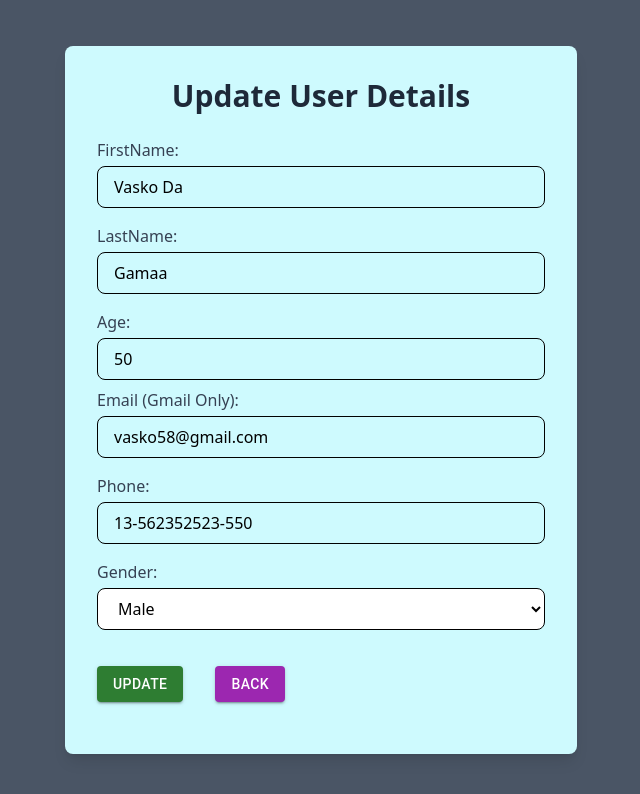
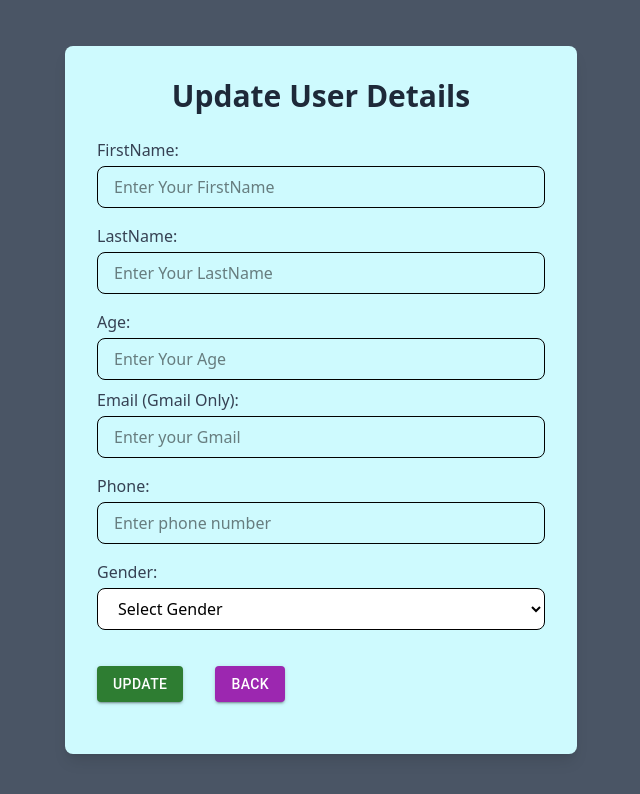
Before and after one commit to Samsul7718/user_management, a React (Vite) app: page /update/1 in a window 1280 px wide. Shown: the top 794 px of the page, without its empty margins (319-959 px from the left). Built offline with nearby package versions, Linux system fonts and the light colour scheme; no server answers; data requests are answered from the project's data file.

Commit message:
firebse connected

```diff
--- a/package.json
+++ b/package.json
@@ -16,6 +16,7 @@
     "@mui/x-data-grid": "^7.27.3",
     "@tailwindcss/vite": "^4.0.14",
     "axios": "^1.8.3",
+    "firebase": "^11.4.0",
     "react": "^19.0.0",
     "react-dom": "^19.0.0",
     "react-router-dom": "^7.3.0",
--- a/src/component/Create.jsx
+++ b/src/component/Create.jsx
@@ -34,25 +34,46 @@ const Create = () => {
     }
     setValues({ name: "", email: "", phone: "", gender: "" });
 
-    // First, get the existing users from db.json
+    // Firebase Realtime Database URL
+    const firebaseUrl =
+      "https://user-data-ce182-default-rtdb.asia-southeast1.firebasedatabase.app/users.json";
+
+    // Post new user data to Firebase
     axios
-      .get("http://localhost:3001/users")
-      .then((res) => {
-        const users = res.data;
-        const newId =
-          users.length > 0 ? Math.max(...users.map((user) => user.id)) + 1 : 1;
-
-        // Create new user with the next ID
-        const newUser = { ...values, id: String(newId) };
-
-        //  Post new user
-        return axios.post("http://localhost:3001/users", newUser);
-      })
+      .post(firebaseUrl, values) // Firebase auto-generates unique IDs
       .then(() => {
+        setValues({
+          FirstName: "",
+          LastName: "",
+          email: "",
+          phone: "",
+          gender: "",
+          age: "",
+        });
         navigate("/");
       })
-      .catch((err) => console.log(err));
+      .catch((err) => console.error("Error posting data:", err));
   };
+
+  // First, get the existing users from db.json
+  //   axios
+  //     .get("http://localhost:3001/users")
+  //     .then((res) => {
+  //       const users = res.data;
+  //       const newId =
+  //         users.length > 0 ? Math.max(...users.map((user) => user.id)) + 1 : 1;
+
+  //       // Create new user with the next ID
+  //       const newUser = { ...values, id: String(newId) };
+
+  //       //  Post new user
+  //       return axios.post("http://localhost:3001/users", newUser);
+  //     })
+  //     .then(() => {
+  //       navigate("/");
+  //     })
+  //     .catch((err) => console.log(err));
+  // };
 
   return (
     <div className="flex min-h-screen items-center justify-center bg-gray-600">
--- a/src/component/Home.jsx
+++ b/src/component/Home.jsx
@@ -15,34 +15,51 @@ const Home = () => {
   // Delete user
   const handleDelete = (id) => {
     axios
-      .delete(`http://localhost:3001/users/${id}`)
+      .delete(
+        `https://user-data-ce182-default-rtdb.asia-southeast1.firebasedatabase.app/users/${id}.json`
+      )
       .then(() => {
         const updatedUsers = data.filter((u) => u.id !== id);
-        const reassignedUsers = updatedUsers.map((user, index) => ({
-          ...user,
-          id: (index + 1).toString(),
-        }));
-        setData(reassignedUsers);
-
-        // Update the db.json file with reassigned users
-        axios.update("/users", reassignedUsers);
-
-        console.log("User deleted", reassignedUsers);
+        setData(updatedUsers);
+        console.log("User deleted", updatedUsers);
       })
       .catch((err) => console.log(err));
   };
 
+  // useEffect(() => {
+  //   axios
+  //     .get(
+  //       "https://user-data-ce182-default-rtdb.asia-southeast1.firebasedatabase.app/users.json"
+  //     )
+  //     .then((res) => {
+  //       const data = res.data;
+  //       if (data) {
+  //         const manual = Object.keys(data).map((key) => ({
+  //           id: key,
+  //           ...data[key],
+  //           name: `${data[key].FirstName || ""} ${data[key].LastName || ""}`,
+  //         }));
+  //         setData(manual);
+  //       }
+  //     })
+  //     .catch((err) => console.error("Error fetching data:", err));
+  // }, []);
+
   useEffect(() => {
     axios
-      .get("http://localhost:3001/users")
+      .get(
+        "https://user-data-ce182-default-rtdb.asia-southeast1.firebasedatabase.app/users.json"
+      )
       .then((res) => {
-        let manual = res?.data?.map((res) => ({
-          ...res,
-          name: res?.FirstName + " " + res?.LastName,
-        }));
-        setData(manual);
+        if (res.data) {
+          const usersList = Object.entries(res.data).map(([key, user]) => ({
+            id: key, // Assign Firebase key as id
+            ...user,
+          }));
+          setData(usersList);
+        }
       })
-      .catch((err) => console.error("Error fetching data:", err));
+      .catch((err) => console.log(err));
   }, []);
 
   const columns = [
@@ -53,7 +70,7 @@ const Home = () => {
       renderCell: (params) =>
         params.api.getRowIndexRelativeToVisibleRows(params.id) + 1,
     },
-    { field: "id", headerName: "ID", width: 30, flex: 0 },
+    { field: "id", headerName: "ID", width: 200, flex: 0 },
     {
       field: "name",
       headerName: "Name",
@@ -101,12 +118,12 @@ const Home = () => {
       },
     },
 
-    { field: "email", headerName: "Email", width: 210, flex: 0 },
+    { field: "email", headerName: "Email", width: 200, flex: 0 },
     {
       field: "phone",
       headerName: "Mobile",
       type: "number",
-      width: 160,
+      width: 140,
       flex: 0,
     },
     {
@@ -177,7 +194,7 @@ const Home = () => {
           <div className="text-center justify-center text-2xl md:text-3xl font-bold py-4 text-black-200">
             List of Users
           </div>
-          <Paper sx={{ height: "80%", width: "90%" }}>
+          <Paper sx={{ height: "80%", width: "100%" }}>
             <DataGrid
               rows={data}
               columns={columns}
--- a/src/component/Update.jsx
+++ b/src/component/Update.jsx
@@ -18,22 +18,46 @@ const Update = () => {
   const { id } = useParams();
   const navigate = useNavigate();
 
+  // useEffect(() => {
+  //   axios
+  //     .get(
+  //       `https://user-data-ce182-default-rtdb.asia-southeast1.firebasedatabase.app/users/${id}.json`
+  //     )
+
+  //     .then((res) => {
+  //       const user = res.data;
+  //       console.log("Fetched user data:", user);
+  //       setValues({
+  //         id: user.id || "",
+  //         FirstName: user.FirstName || "",
+  //         LastName: user.LastName || "",
+  //         age: user.age || "",
+  //         email: user.email || "",
+  //         phone: user.phone || "",
+  //         gender: user.gender || "",
+  //       });
+  //     })
+  //     .catch((err) => console.log(err));
+  // }, [id]);
+
   useEffect(() => {
     axios
-      .get(`http://localhost:3001/users/${id}`)
-
+      .get(
+        "https://user-data-ce182-default-rtdb.asia-southeast1.firebasedatabase.app/users.json"
+      )
       .then((res) => {
-        const user = res.data;
-        console.log("Fetched user data:", user);
-        setValues({
-          id: user.id || "",
-          FirstName: user.FirstName || "",
-          LastName: user.LastName || "",
-          age: user.age || "",
-          email: user.email || "",
-          phone: user.phone || "",
-          gender: user.gender || "",
-        });
+        if (res.data) {
+          const users = Object.entries(res.data).map(([key, user]) => ({
+            id: key, // Firebase-generated unique key
+            ...user,
+          }));
+          const foundUser = users.find((user) => user.id === id);
+          if (foundUser) {
+            setValues(foundUser);
+          } else {
+            console.log("User not found");
+          }
+        }
       })
       .catch((err) => console.log(err));
   }, [id]);
@@ -42,15 +66,36 @@ const Update = () => {
     setValues({ ...values, [e.target.name]: e.target.value });
   };
 
+  // const handleSubmit = (e) => {
+  //   e.preventDefault();
+  //   axios
+  //     .put(
+  //       `https://user-data-ce182-default-rtdb.asia-southeast1.firebasedatabase.app/users/${id}.json`,
+  //       values
+  //     )
+  //     .then(() => {
+  //       navigate("/"); //
+  //       window.location.reload();
+  //     })
+  //     .catch((err) => console.log(err));
+  // };
+
   const handleSubmit = (e) => {
     e.preventDefault();
+    if (!values.id) {
+      console.error("Error: User ID is missing.");
+      return;
+    }
+
     axios
-      .put(`http://localhost:3001/users/${id}`, values)
+      .put(
+        `https://user-data-ce182-default-rtdb.asia-southeast1.firebasedatabase.app/users/${values.id}.json`,
+        values
+      )
       .then(() => {
-        navigate("/"); //
-        window.location.reload();
+        navigate("/"); // Redirect to home
       })
-      .catch((err) => console.log(err));
+      .catch((err) => console.log("Error updating user:", err));
   };
 
   return (
--- a/src/db.json
+++ b/src/db.json
@@ -1,32 +1,5 @@
 {
   "users": [
-    {
-      "id": "1",
-      "FirstName": "vasko da ",
-      "LastName": "gamaa",
-      "age": "50",
-      "email": "vasko58@gmail.com",
-      "phone": "13-562352523-550",
-      "gender": "Male"
-    },
-    {
-      "id": "2",
-      "FirstName": "rohit",
-      "LastName": "khan",
-      "email": "rogit@gmail.com",
-      "phone": "525325623562",
-      "gender": "Male",
-      "age": "45"
-    },
-    {
-      "id": "3",
-      "FirstName": "Riyat",
-      "LastName": "Riyat",
-      "email": "riyat@gmail.com",
-      "phone": "2323232323",
-      "gender": "Male",
-      "age": "22"
-    },
     {
       "id": "5",
       "FirstName": "FARIA",
@@ -125,6 +98,15 @@
       "email": "samsulalam1996@gmail.com",
       "phone": "08167786956",
       "gender": "Male"
+    },
+    {
+      "id": "19",
+      "FirstName": "Riyat",
+      "LastName": "Riyat",
+      "age": "35",
+      "email": "riyat@gmail.com",
+      "phone": "52525252525256",
+      "gender": "Male"
     }
   ]
 }
```
Also changed, not shown: server.js (deleted, +0 -19 lines), src/main.jsx (+4 -4 lines), src/server.js (added, +21 -0 lines), 1 other file (tests, documents, lock files or other folders).
